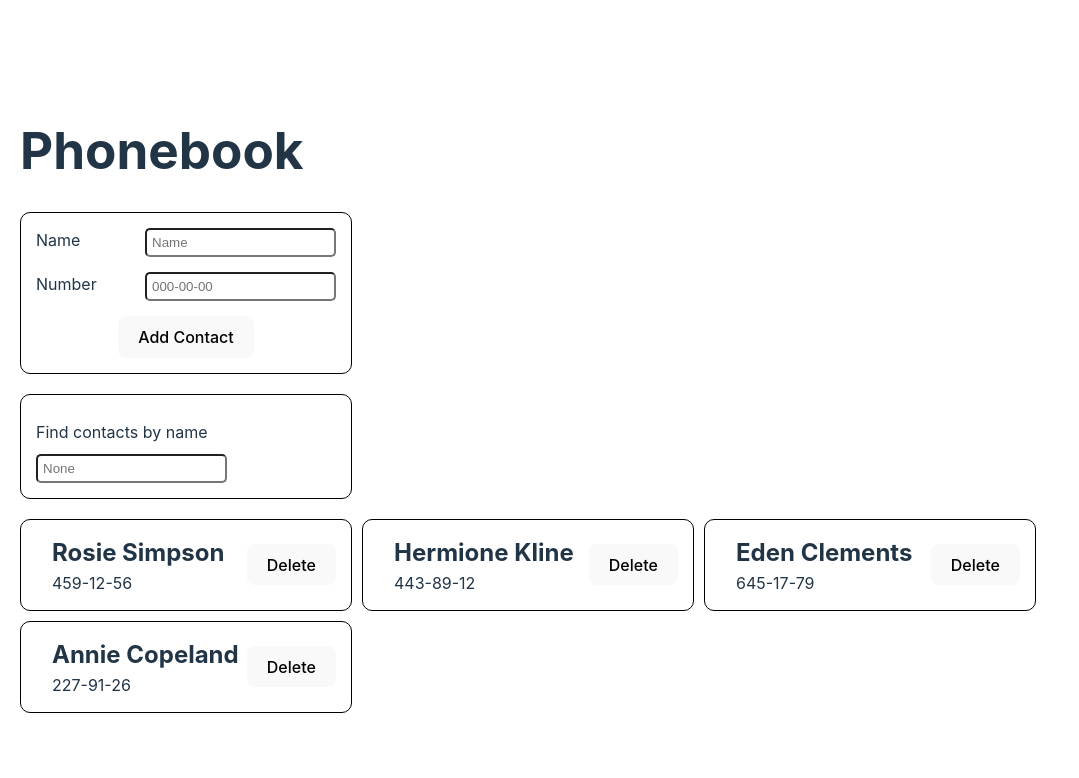
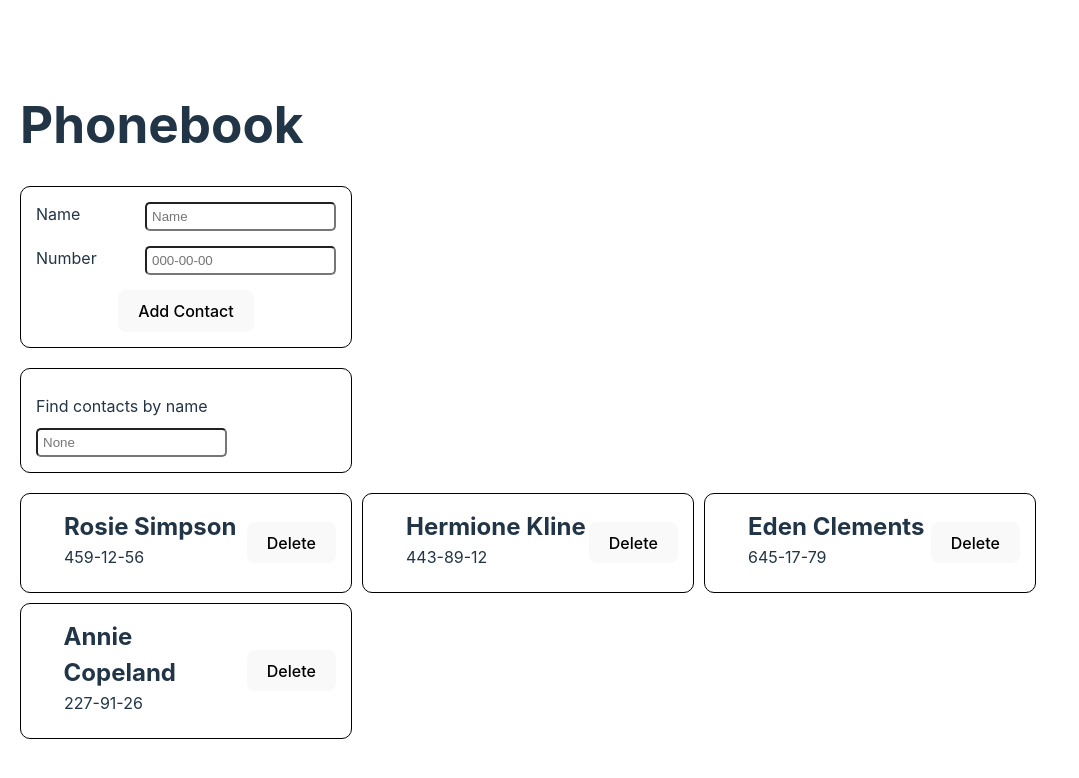
Before and after one commit to rojhatbalta/goit-react-hw-03, a React (Vite) app: page / in a window 1280 px wide. Shown: the top 778 px of the page, without its empty margins (0-1079 px from the left). Built offline with nearby package versions, Linux system fonts and the light colour scheme.

Commit message:
svg visibility change

```diff
--- a/src/components/Contact/Contact.jsx
+++ b/src/components/Contact/Contact.jsx
@@ -1,33 +1,34 @@
 import PropTypes from "prop-types";
 import Style from "./Contact.module.css";
+import IconURL from "../../assets/icons.svg";
 
 export default function Contact({ contact, deleteContact }) {
   return (
     <li>
       <div className={Style.contactContainer}>
         <div>
-          <h2 className={Style.contactName}>
+          <div className={Style.contactItem}>
+            <svg
+              className={Style.contactSvg}
+              width="16"
+              height="16"
+              fill="#fffff"
+            >
+              <use href={IconURL + "#person"}></use>
+            </svg>
+            <h2 className={Style.contactName}>{contact.name}</h2>
+          </div>
+          <div className={Style.contactItem}>
             <svg
               className={Style.contactSvg}
               height="16"
               width="16"
               fill="#ffffff"
             >
-              <use href="../../assets/icons.svg#person"></use>
+              <use href={IconURL + "#phone"}></use>
             </svg>
-            {contact.name}
-          </h2>
-          <p className={Style.contactNumber}>
-            <svg
-              className={Style.contactSvg}
-              height="16"
-              width="16"
-              fill="#ffffff"
-            >
-              <use href="../../assets/icons.svg#phone"></use>
-            </svg>
-            {contact.number}
-          </p>
+            <p className={Style.contactNumber}>{contact.number}</p>
+          </div>
         </div>
         <button onClick={() => deleteContact(contact.id)}>Delete</button>
       </div>
--- a/src/components/Contact/Contact.module.css
+++ b/src/components/Contact/Contact.module.css
@@ -9,13 +9,20 @@
   padding: 15px;
 }
 
+.contactItem {
+  display: flex;
+  flex-direction: row;
+}
+
 .contactName,
 .contactNumber {
   margin: 0;
 }
 
 .contactSvg {
-  height: 16px;
-  width: 16px;
+  height: 20px;
+  width: 20px;
+  padding: 4px;
+  margin-top: 4px;
   fill: #ffffff;
 }
```
Also changed, not shown: src/assets/icons.svg.
